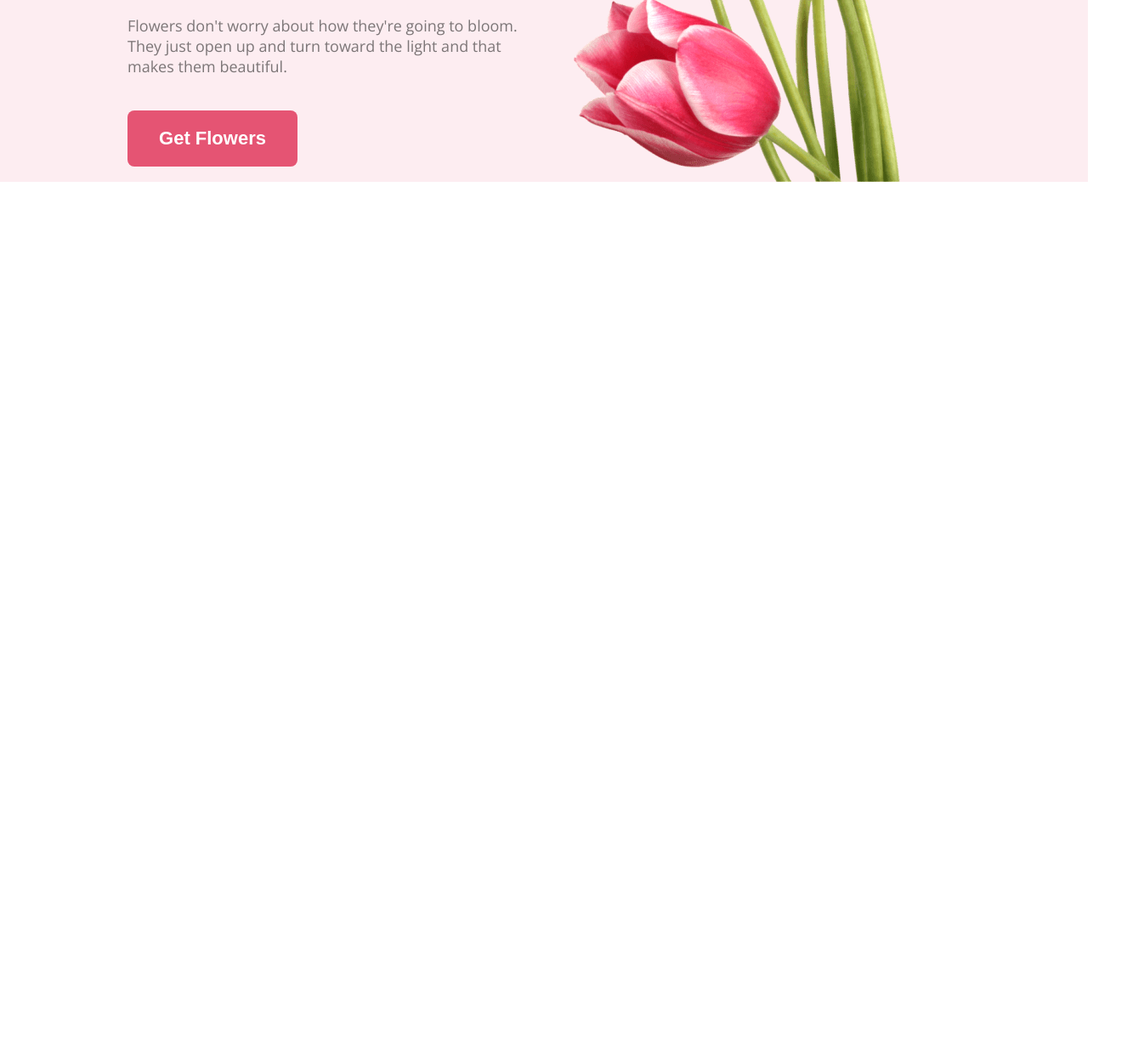
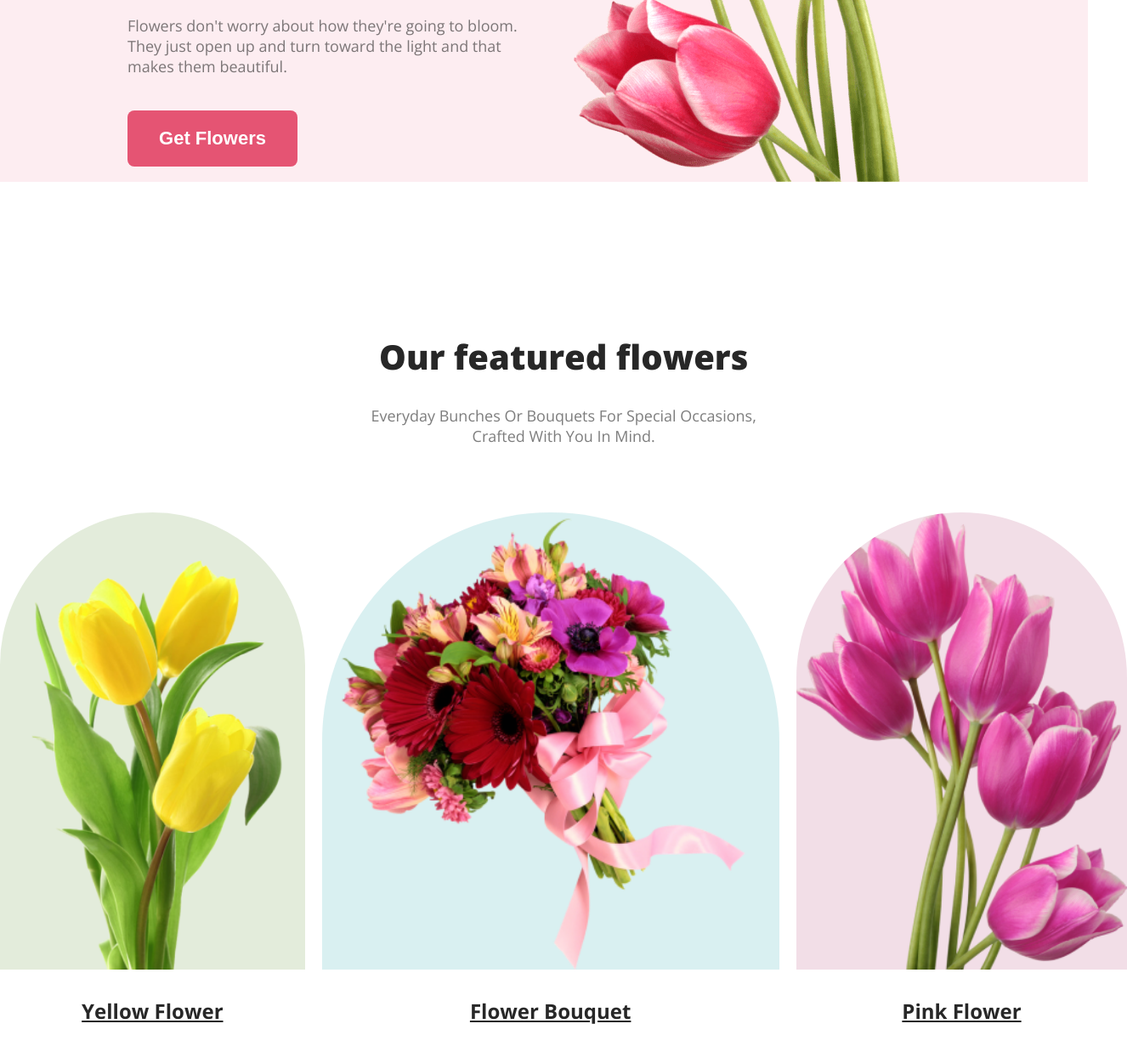
Before and after one commit to coder7475/flower-shop-pghero-batch-8-assignment-1, a plain HTML site: page index.html in a window 1280 px wide. Shown: the part 672-1910 px from the top of the page at 85% size, 1326 px wide, since content can reach past the window. Before the commit the page ends 886 px from the top, so only its background shows below. Drawn offline with nearby package versions, Linux system fonts and the light colour scheme.

Commit message:
feat: added featured flowers

```diff
--- a/index.html
+++ b/index.html
@@ -26,11 +26,28 @@
                 <p class="banner-description">Flowers don't worry about how they're going to bloom. They just open up and turn toward the light and that makes them beautiful.</p>
                 <button class="btn-primary" type="button">Get Flowers</button>
             </div>
-            <img src="./Flower Asset/pngwing 10.png" alt="" class="banner-bg">
+            <img src="./Flower Asset/pngwing 10.png" alt="Beutiful pink roses" class="banner-bg">
         </div>
     </header>
     <main>
-
+        <section class="products" id="products">
+            <h2 class="products-title">Our featured flowers</h2>
+            <p class="products-description">Everyday Bunches Or Bouquets For Special Occasions, Crafted With You In Mind.</p>
+            <div class="products-images">
+                <div class="flower1">
+                    <img src="./Flower Asset/pngwing 7.png" alt="yellow flower" id="yellow">
+                    <a href="#yellow">Yellow Flower</a>
+                </div>
+                <div class="flower2">
+                    <img src="./Flower Asset/pngwing 5.png" alt="bouquet of flowers" id="bouquet">
+                    <a href="#bouquet">Flower Bouquet</a>
+                </div>
+                <div class="flower3">
+                    <img src="./Flower Asset/pngwing 6.png" alt="pink flower" id="pink">
+                    <a href="#pink">Pink Flower</a>
+                </div>
+            </div>
+        </section>
     </main>
     <footer>
 
--- a/styles.css
+++ b/styles.css
@@ -89,3 +89,85 @@ nav a {
     /* object-fit:cover; */
     filter: brightness(120%);
 }
+
+/* all products style rules */
+.products {
+    display: flex;
+    flex-direction: column;
+    justify-content: center;
+    align-items: center;
+    gap: 30px;
+    margin-top: 178px;
+    flex-wrap: wrap;
+}
+
+.products-title {
+    color: #272727;
+    font-size: 40px;
+    font-weight: 800;
+}
+
+.products-description {
+    width: 504px;
+    color: rgba(39, 39, 39, 0.60);
+    text-align: center;
+    font-size: 18px;
+    font-weight: 400;
+    padding: 0px auto;
+}
+
+
+.products-images {
+    display: flex;
+    justify-content: space-around;
+    margin-top: 48px;
+    gap: 20px
+}
+
+.products-images a {
+    margin: 32px auto;
+    color: #272727;
+    text-align: center;
+    font-size: 24px;
+    font-weight: 700;
+}
+
+.flower1 {
+    display: flex;
+    flex-direction: column;
+    justify-content: space-between;
+    align-items: center;
+
+}
+
+.flower1 img {
+    height: 538px;
+    border-radius: 300px 300px 0px 0px;
+    background-color: rgba(71, 125, 17, 0.15);
+}
+
+.flower2 {
+    display: flex;
+    flex-direction: column;
+    justify-content: space-between;
+    align-items: center;
+}
+
+.flower2 img {
+    height: 538px;
+    border-radius: 300px 300px 0px 0px;
+    background-color: rgba(5, 151, 160, 0.15);
+}
+
+.flower3 {
+    display: flex;
+    flex-direction: column;
+    justify-content: space-between;
+    align-items: center;
+}
+
+.flower3 img {
+    height: 538px;
+    border-radius: 300px 300px 0px 0px;
+    background-color: rgba(167, 33, 98, 0.15);
+}
```
